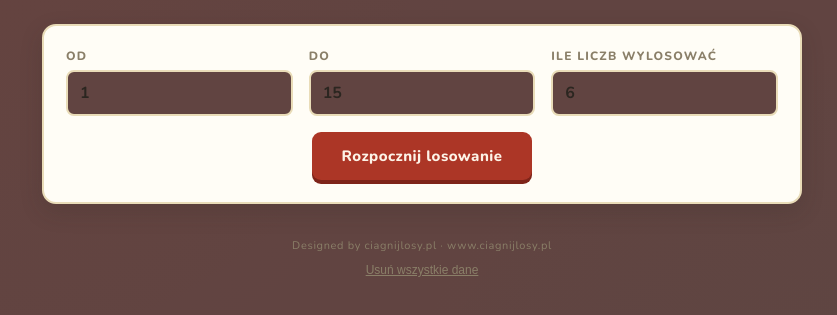
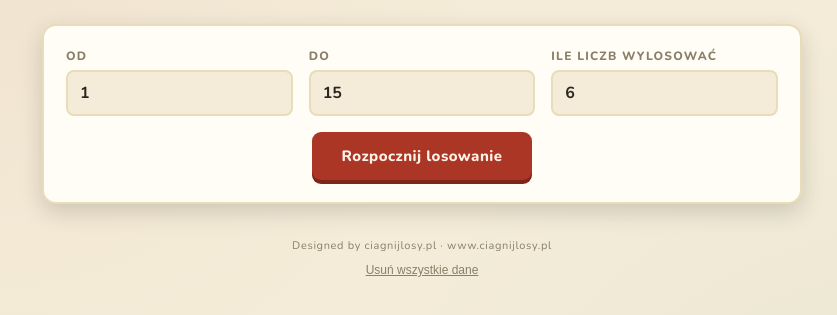
Before and after one commit to 18moneyz/ruletka, a website: page index.html in a window 1280 px wide. Shown: the part 179-494 px from the top of the page, without its empty margins (218-1055 px from the left). Drawn offline with nearby package versions, Linux system fonts and the light colour scheme; no server answers.

Commit message:
Update index.html

```diff
--- a/index.html
+++ b/index.html
@@ -8,7 +8,7 @@
 <link href="https://fonts.googleapis.com/css2?family=Anton&family=Nunito:wght@400;600;700;800&family=Caveat:wght@600;700&display=swap" rel="stylesheet">
 <style>
 :root{
-  --paper:#614441;
+  --paper:#f4ecd8;
   --paper-dark:#e9dcb8;
   --ink:#2b2620;
   --red:#ac3626;
```
